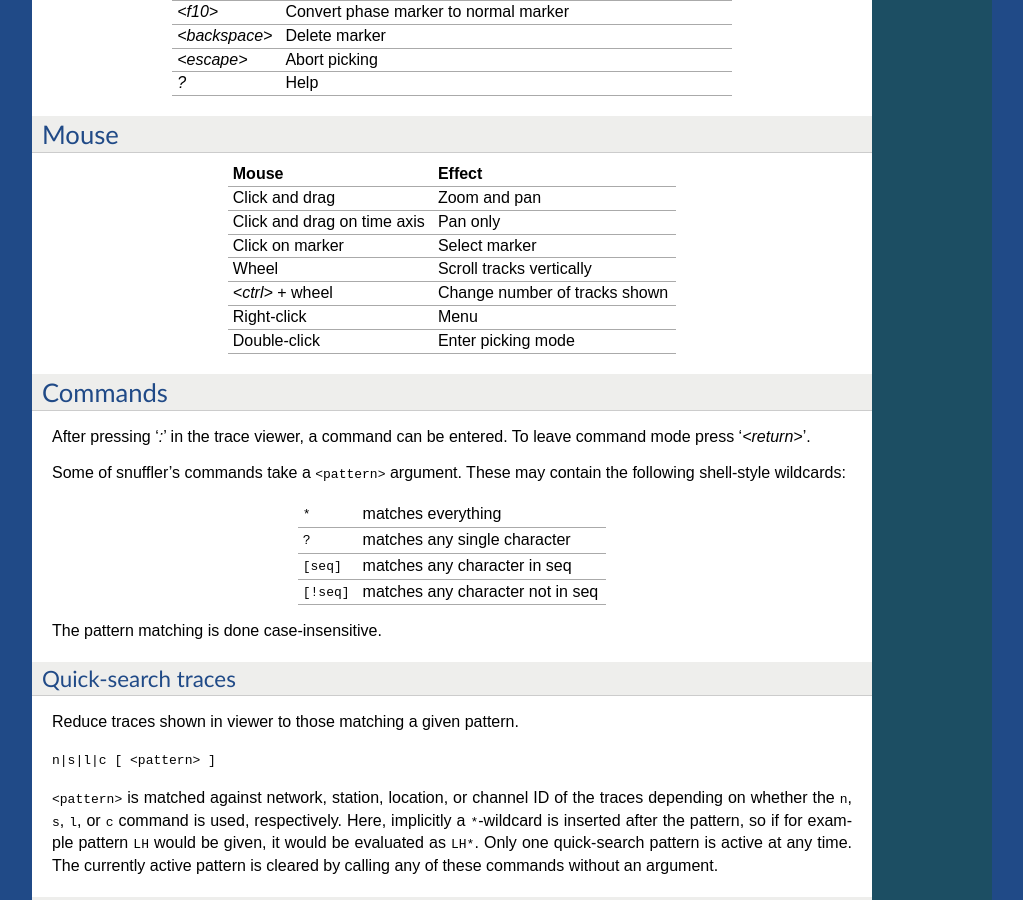
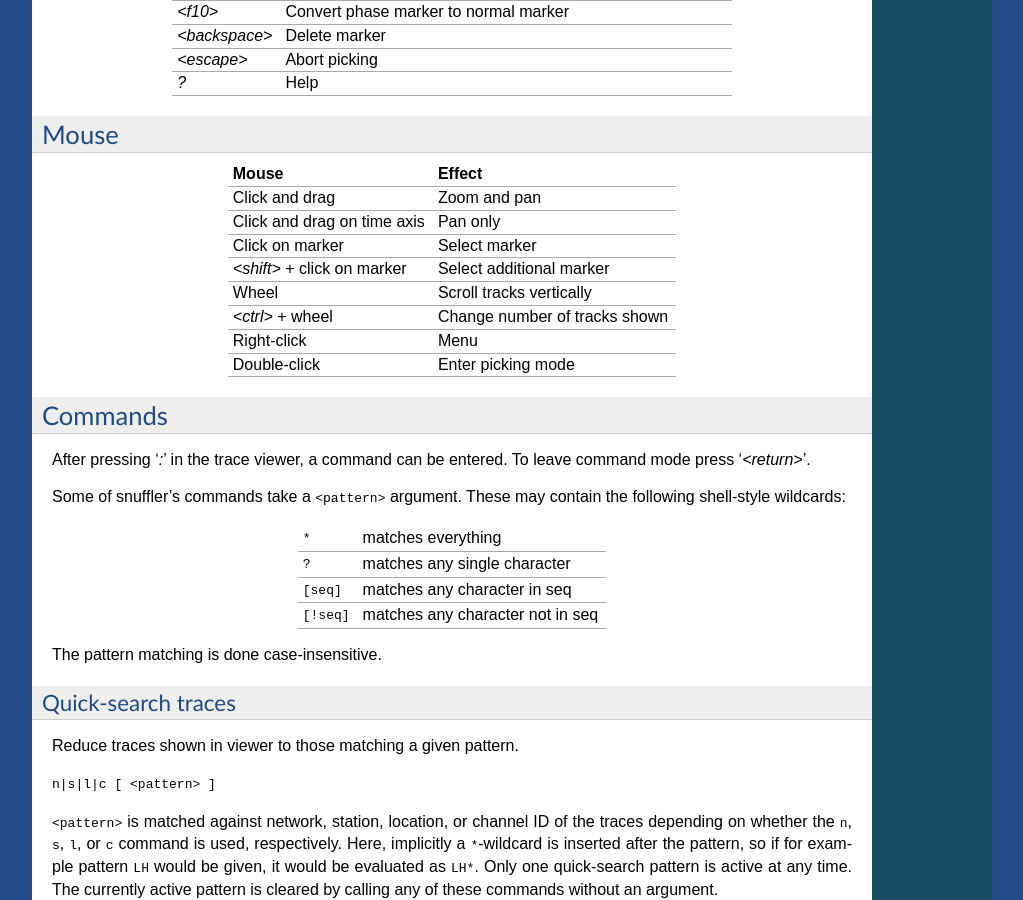
Before and after one commit to pyrocko/pyrocko, a Sphinx documentation site: the page built from doc/snuffler.rst, in a window 1280 px wide and 900 px high, scrolled down 2297 px. Shown: the whole window, without its empty margins (128-1151 px from the left). Built offline with Sphinx 7.4.7, drawn with Linux system fonts in a browser that asks for light colours.

Commit message:
improved docs

```diff
--- a/doc/snuffler.rst
+++ b/doc/snuffler.rst
@@ -145,6 +145,7 @@ Mouse                            Effect
 Click and drag                   Zoom and pan
 Click and drag on time axis      Pan only
 Click on marker                  Select marker
+*<shift>* + click on marker      Select additional marker
 Wheel                            Scroll tracks vertically
 *<ctrl>* + wheel                 Change number of tracks shown
 Right-click                      Menu
```
